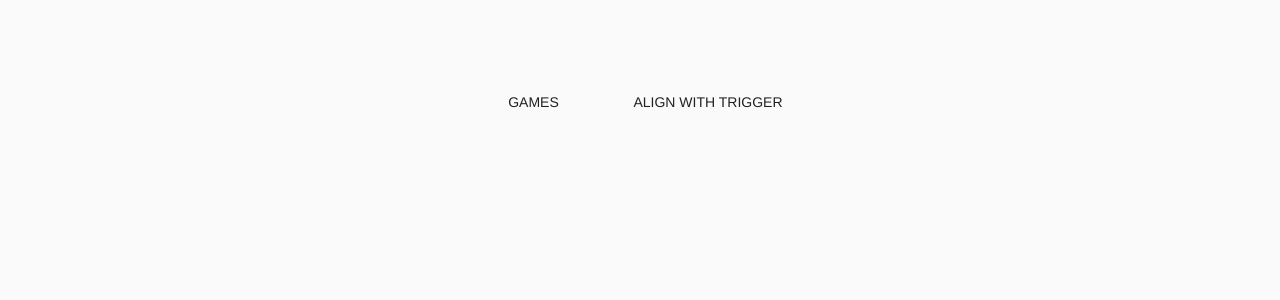
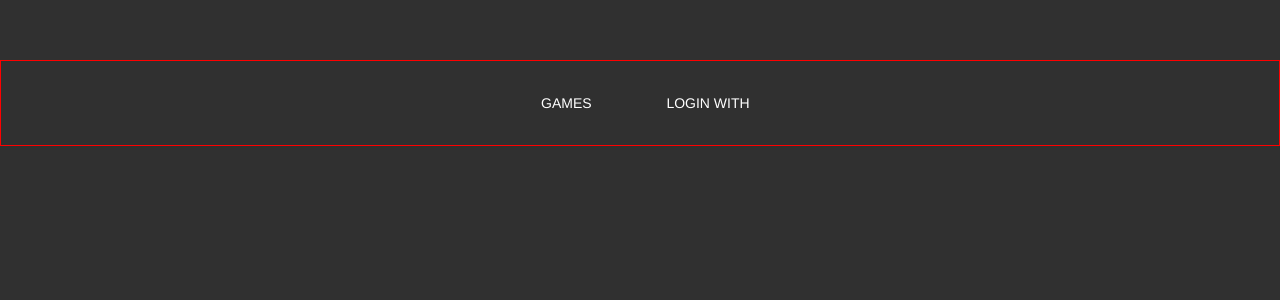
Before and after one commit to zlatnaspirala/vuletube, a Vue app in the folder vue-ts-starter/: page / in a window 1280 px wide. Shown: the top 300 px of the page. Built offline with nearby package versions, Linux system fonts and the light colour scheme.

Commit message:
fix props def

```diff
--- a/vue-ts-starter/src/App.vue
+++ b/vue-ts-starter/src/App.vue
@@ -2,7 +2,7 @@
 <template>
   <div id="app">
 
-    <myHeader msg="Welcome"></myHeader>
+    <myHeader slogan='testtfreerfgest 123'></myHeader>
     <!--input v-model="msg">
     <p>prop: {{ AppPropVersion }}</p>
     <p>msg: {{ msg }}</p>
@@ -26,9 +26,8 @@
   import VueMaterial from 'vue-material'
   import 'vue-material/dist/vue-material.min.css'
   import 'vue-material/dist/theme/black-green-dark.css' // This line here
+  Vue.use(VueMaterial)
   import './styles/style.scss'
-
-  Vue.use(VueMaterial)
 
   /**
    *  We declare the props separately
--- a/vue-ts-starter/src/components/myHeader.vue
+++ b/vue-ts-starter/src/components/myHeader.vue
@@ -1,17 +1,18 @@
+
 <template>
-  <div>
+
+  <div class="myHeader">
     <md-menu>
       <md-button md-menu-trigger>Games</md-button>
 
       <md-menu-content>
-        <md-menu-item>My Item 1</md-menu-item>
+        <md-menu-item>Example 1</md-menu-item>
         <md-menu-item>My Item 2</md-menu-item>
       </md-menu-content>
     </md-menu>
 
     <md-menu md-size="medium" md-align-trigger>
-      <md-button md-menu-trigger>Align with trigger</md-button>
-
+      <md-button md-menu-trigger>Login with</md-button>
       <md-menu-content>
         <md-menu-item>
           <md-button class="md-icon-button">
@@ -21,26 +22,34 @@
       </md-menu-content>
     </md-menu>
   </div>
+
 </template>
 
 <style lang="scss" scoped>
   .md-menu {
     margin: 24px;
   }
+
+  .myHeader {
+    width:100%;
+    border: solid red 1px;
+  }
 </style>
 
 <script lang="ts">
+
   import Vue from 'vue'
   import Component from 'vue-class-component'
-  // import { Prop } from 'vue-property-decorator';
   import { mdMenu, mdButton , mdIcon } from 'vue-material'
+  import { Prop } from 'vue-property-decorator';
 
+/*
   const CompProps = Vue.extend({
     props: {
-      msg: String
+      slogan: String
     }
   });
-
+*/
   // Register for components
   @Component({
     components: {
@@ -51,18 +60,24 @@
   })
 
   @Component
-  export default class myHeader extends CompProps {
+  export default class myHeader extends Vue {
 
-    // @Prop() msg: string
+    @Prop() slogan: string
+
+    constructor() {
+      super()
+    }
 
     helloTimes: number = 0
+
     test1: string = 'Nikola test'
+
     sayHello () {
       this.helloTimes++
     }
-    greet (): void {
-      console.log('Greeting: ' + this.msg)
-      // this.$refs.HelloWorld.sayHello()
+
+    mounted (): void {
+     console.log('Access props vars: ' + this.$props.slogan)
     }
 
   }
--- a/vue-ts-starter/src/styles/style.scss
+++ b/vue-ts-starter/src/styles/style.scss
@@ -2,8 +2,9 @@
 @import "~vue-material/dist/theme/engine"; // Import the theme engine
 
 @include md-register-theme("default", (
-  primary: md-get-palette-color(green, A200), // The primary color of your application
-  accent: md-get-palette-color(pink, 500) // The accent or secondary color
+  primary: md-get-palette-color(orange, A200), // The primary color of your application
+  accent: md-get-palette-color(orange, 500), // The accent or secondary color
+  theme: dark
 ));
 
 @import "~vue-material/dist/theme/all"; // Apply the theme
```
